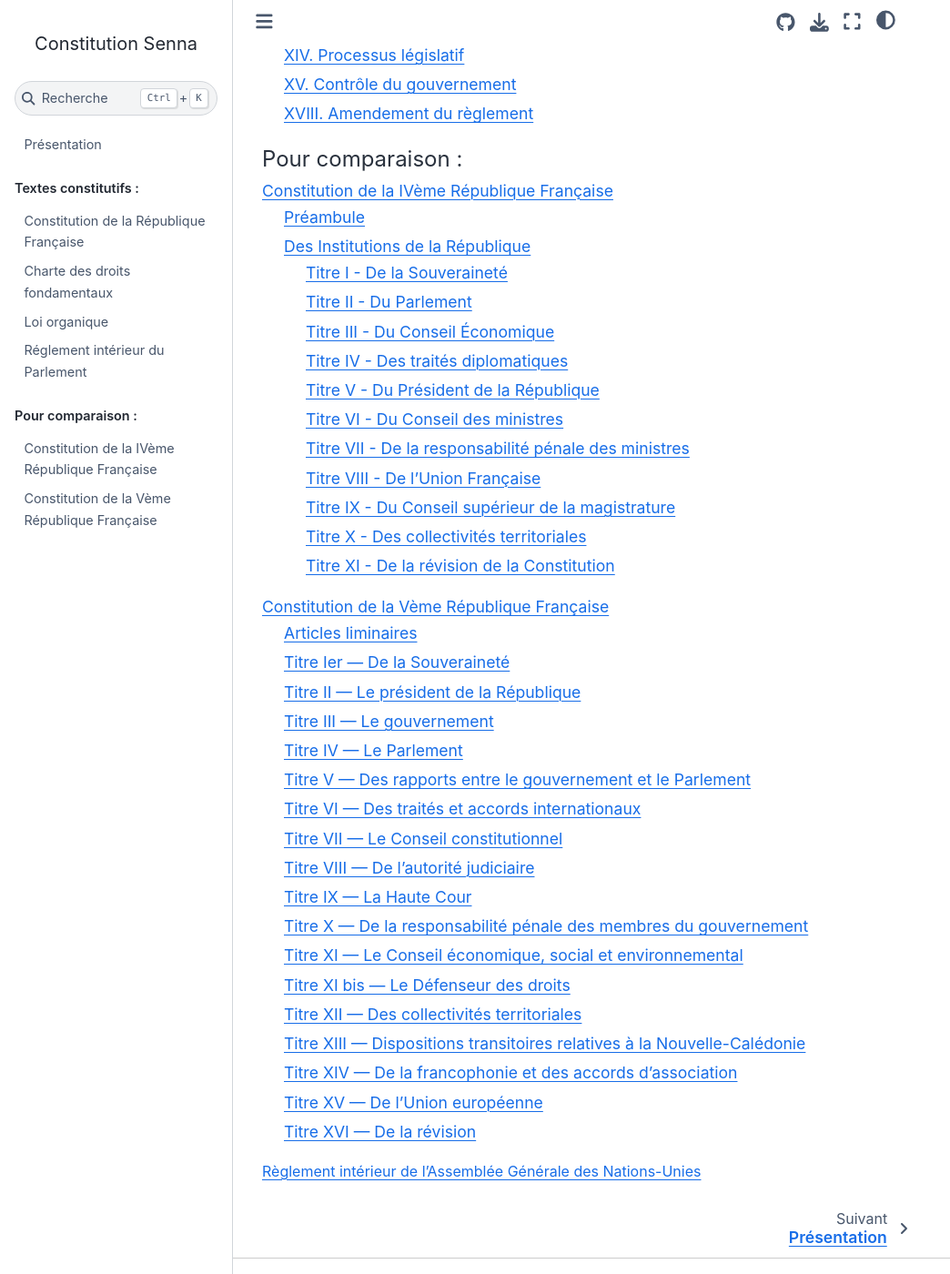
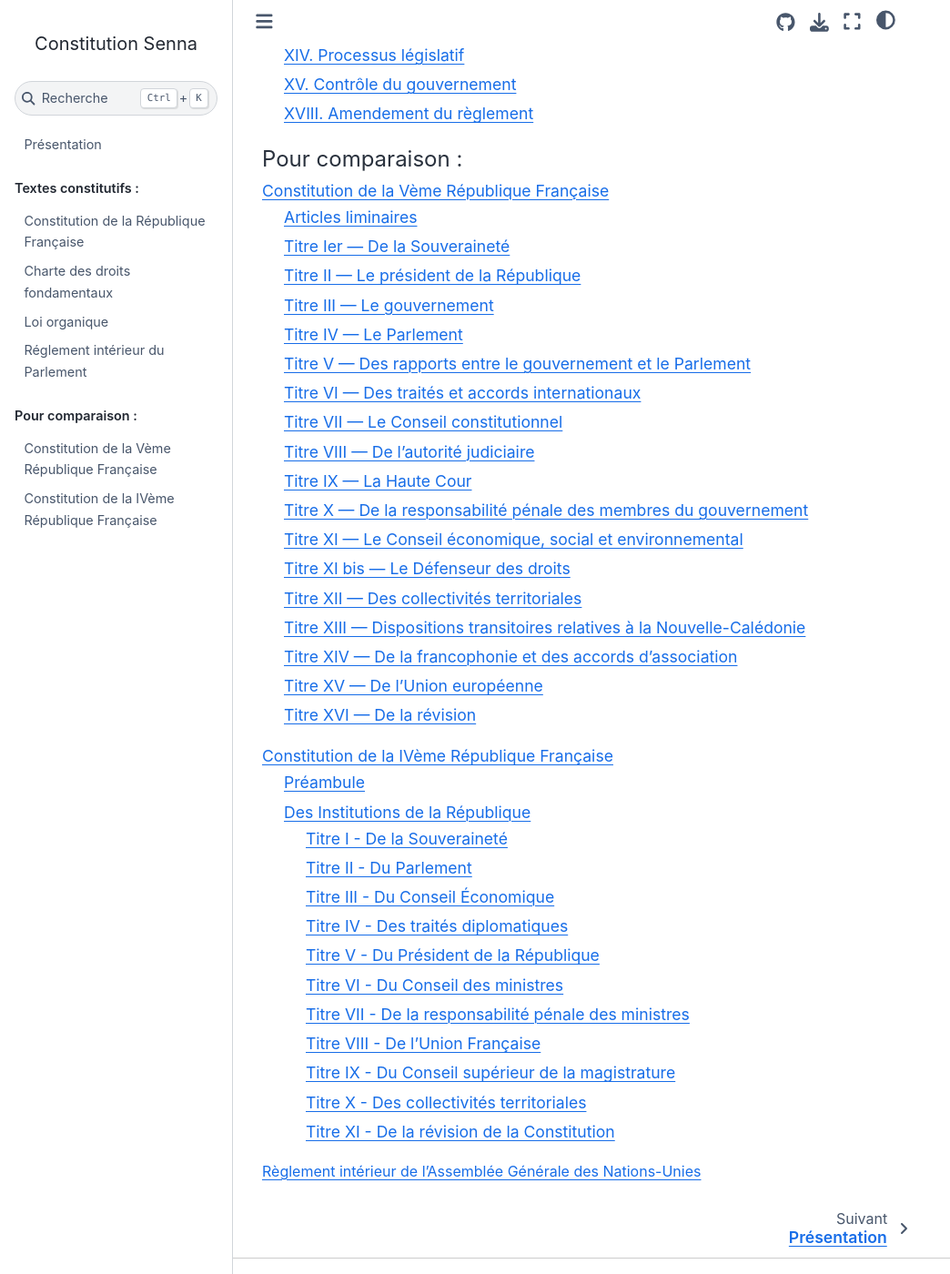
Before and after one commit to Gouvernathor/senna, a Sphinx documentation site: the page built from source/index.rst, in a window 1280 px wide and 1400 px high, scrolled down 1889 px. Shown: the whole window at 91% size, without its empty margins (0-1044 px from the left). Built offline with Sphinx 7.4.7 and the Sphinx Book theme 1.1.4, drawn with Linux system fonts in a browser that asks for light colours.

```diff
--- a/source/index.rst
+++ b/source/index.rst
@@ -28,15 +28,15 @@ Elle est accompagnée de textes organiques et du règlement des assemblées parl
    reglement_interieur
 
 .. toctree::
-   :maxdepth: 3
+   :maxdepth: 2
    :caption: Pour comparaison :
 
-   constitution_4
+   constitution_5
 
 .. toctree::
-   :maxdepth: 2
+   :maxdepth: 3
 
-   constitution_5
+   constitution_4
 
 .. reglement_unga
 
```
